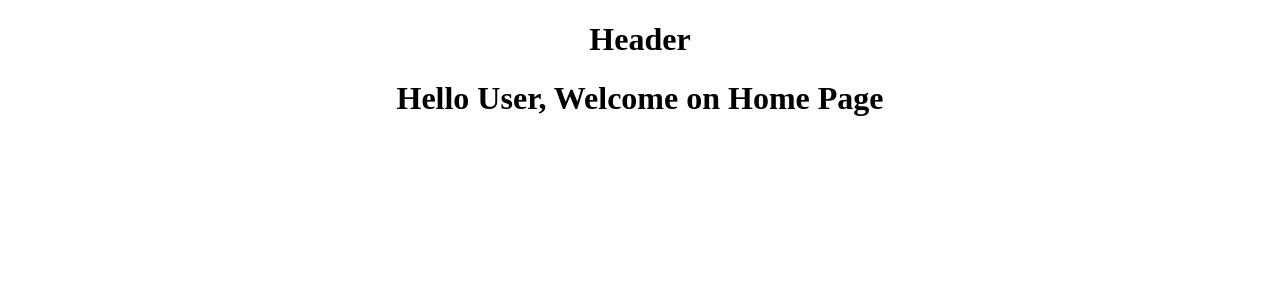
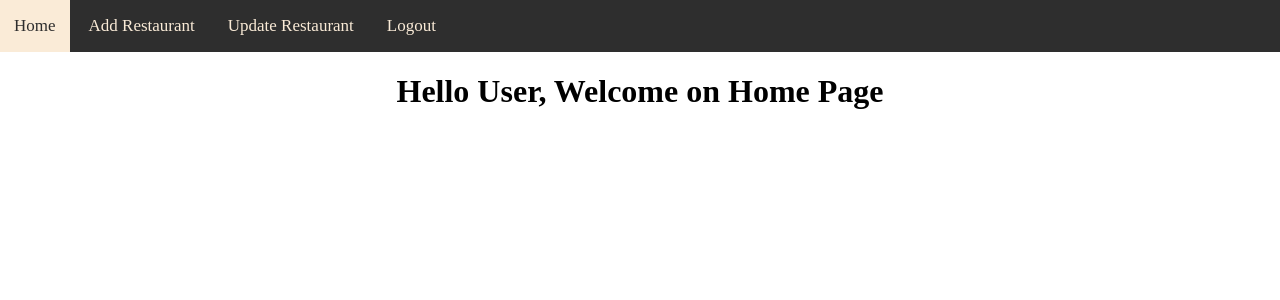
Before and after one commit to babunairofficial/Projects, a Vue app in the folder Restaurant-Project/: page / in a window 1280 px wide. Shown: the top 300 px of the page. Built offline with nearby package versions, Linux system fonts and the light colour scheme; sample sign-in values are in the browser's storage.

Commit message:
Restaurant - Header styling

```diff
--- a/Restaurant-Project/src/App.vue
+++ b/Restaurant-Project/src/App.vue
@@ -15,6 +15,12 @@
 
 
 <style>
+body{
+    padding: 0;
+    margin:0;
+
+
+}
 .logo{
         width: 100px;
         display: block;
--- a/Restaurant-Project/src/components/Header.vue
+++ b/Restaurant-Project/src/components/Header.vue
@@ -1,5 +1,10 @@
 <template>
-    <h1>Header</h1>
+    <div class="nav">
+        <a href="">Home</a>
+        <a href="">Add Restaurant</a>
+        <a href="">Update Restaurant</a>
+        <a href="">Logout</a>
+    </div>
 </template>
 
 <script>
@@ -7,3 +12,23 @@ export default{
     name:'Home',
 }
 </script>
+
+<style>
+.nav{
+    background-color: rgb(46, 46, 46);
+    overflow: hidden;
+}
+.nav a {
+    float: left;
+    margin-right: 5px;
+    padding: 16px 14px;
+    color: antiquewhite;
+    text-align: center;
+    text-decoration: none;
+    font-size: 17px;
+}
+.nav a:hover{
+    background: antiquewhite;
+    color: rgb(46, 46, 46);
+}
+</style>
```
